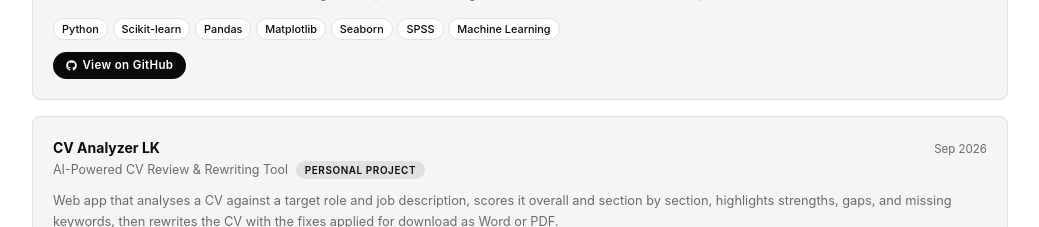
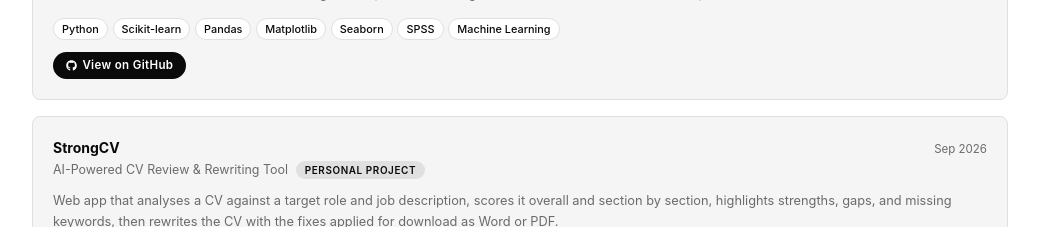
Before and after one commit to kalharatennakoon/kalharatennakoon.github.io, a React (Vite) app: page / in a window 1280 px wide. Shown: the part 1300-1527 px from the top of the page, without its empty margins (120-1159 px from the left). Built offline with nearby package versions, Linux system fonts and the light colour scheme.

Commit message:
feat: rename 'CV Analyzer LK' project to 'StrongCV' and update website link

```diff
--- a/src/components/Projects.tsx
+++ b/src/components/Projects.tsx
@@ -43,7 +43,7 @@ const projects: Project[] = [
     tag: 'Research',
   },
   {
-    title: 'CV Analyzer LK',
+    title: 'StrongCV',
     subtitle: 'AI-Powered CV Review & Rewriting Tool',
     summary: 'Web app that analyses a CV against a target role and job description, scores it overall and section by section, highlights strengths, gaps, and missing keywords, then rewrites the CV with the fixes applied for download as Word or PDF.',
     highlights: [
@@ -53,7 +53,7 @@ const projects: Project[] = [
       'Feedback explained in Sinhala or Tamil, job posting URL extraction with an SSRF guard, and per-visitor rate limiting with Upstash Redis',
     ],
     technologies: ['Next.js', 'TypeScript', 'Tailwind CSS', 'Ollama', 'LLMs', 'Zod', 'Upstash Redis', 'Vercel'],
-    website: 'https://cv-analyzer-lk.vercel.app/',
+    website: 'https://strongcv.vercel.app/',
     date: 'Sep 2026',
     tag: 'Personal Project',
   },
```
